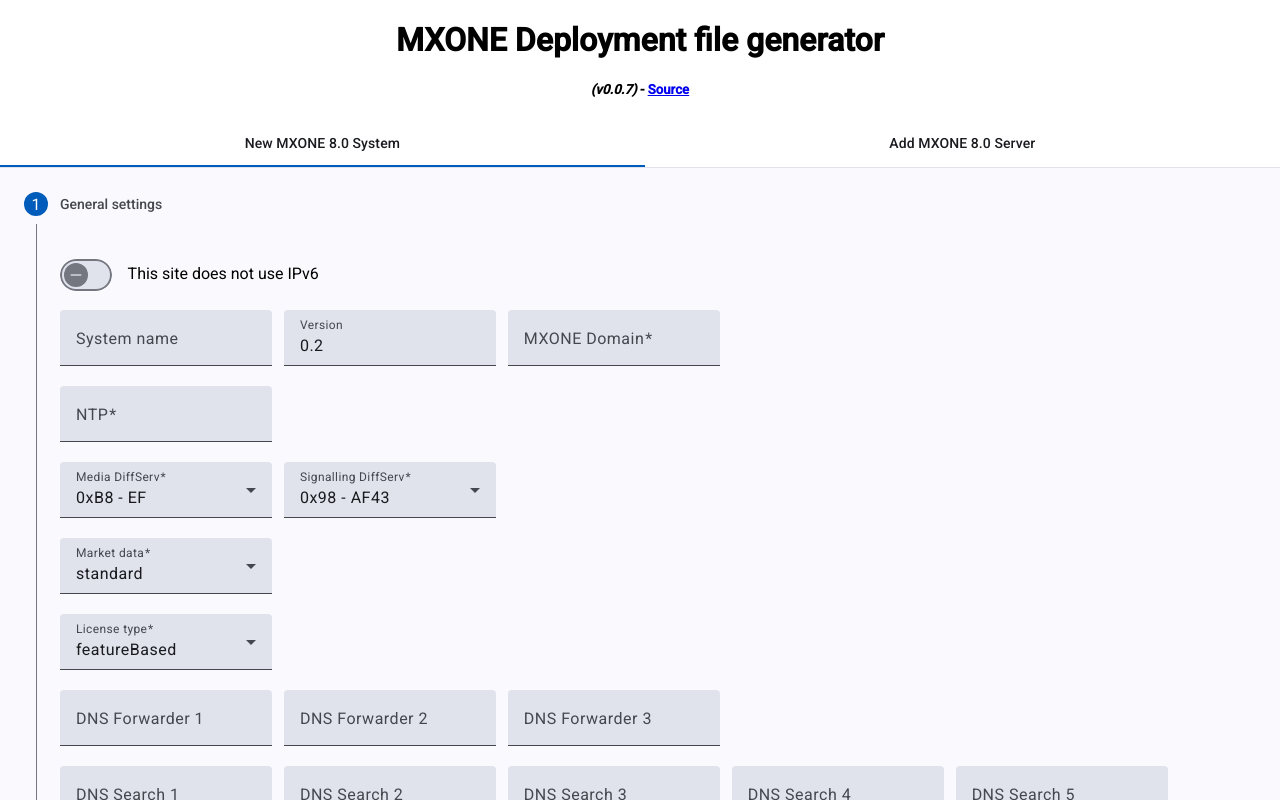
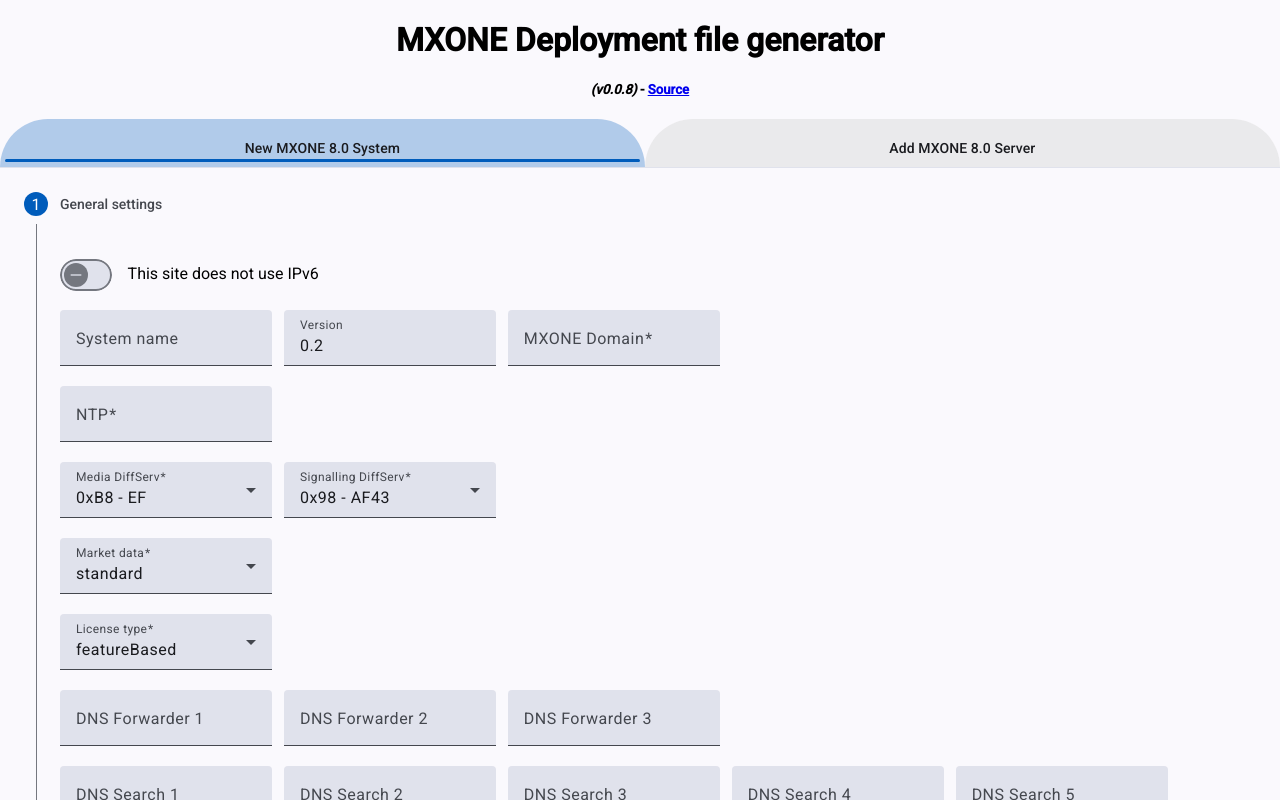
Before and after one commit to b-venter/mxone-config, an Angular app: page /home in a window 1280 px wide. Shown: the top 800 px of the page. Built offline with nearby package versions, Linux system fonts and the light colour scheme.

Commit message:
Improved network handling logic. Improved tab appearance

```diff
--- a/src/app/home/home.component.html
+++ b/src/app/home/home.component.html
@@ -4,7 +4,7 @@
 
 <!--NEW MXONE SYSTEM-->
 
-<mat-tab-group dynamicHeight>
+<mat-tab-group dynamicHeight animationDuration="400ms">
     <mat-tab label="New MXONE 8.0 System">
 
       <mat-vertical-stepper [linear]="stepper_linear" #stepper [animationDuration]="stepper_duration">
@@ -294,7 +294,7 @@
                 &nbsp;
                 <mat-form-field class="server-field">
                   <mat-label>IPv4</mat-label>
-                  <input matInput formControlName="ipv4" (change)="blockip4($event, j, 'ipv4')"/>
+                  <input matInput formControlName="ipv4" (change)="blockip4($event, j, 'ipv4')" matTooltip="IP address only, no CIDR"/>
                 </mat-form-field>
                 &nbsp;
                 <mat-form-field class="server-field">
@@ -440,9 +440,9 @@
       </mat-vertical-stepper>
     </mat-tab>
 
-<!----------------->
-<!--MXONE SERVERS-->
-<!----------------->
+<!--------------------->
+<!--MXONE SERVERS ADD-->
+<!--------------------->
 
     <mat-tab label="Add MXONE 8.0 Server">
       <mat-vertical-stepper [linear]="stepper_linear" #stepperOnly [animationDuration]="stepper_duration">
@@ -562,7 +562,7 @@
 
                   <mat-form-field class="server-field">
                     <mat-label>Network</mat-label>
-                    <input matInput formControlName="network"/>
+                    <input matInput (change)="clearNet($index)" matTooltip="Enter any IP address in range. The network value will be automatically calculated from the subnet." formControlName="network"/>
                   </mat-form-field>
                   &nbsp;
                   <mat-form-field class="server-field">
@@ -635,7 +635,7 @@
                 &nbsp;
                 <mat-form-field class="server-field">
                   <mat-label>IPv4</mat-label>
-                  <input matInput formControlName="ipv4" (change)="blockip4SO($event, j, 'ipv4')"/>
+                  <input matInput formControlName="ipv4" (change)="blockip4SO($event, j, 'ipv4')" matTooltip="IP address only, no CIDR"/>
                 </mat-form-field>
                 &nbsp;
                 <mat-form-field class="server-field">
--- a/src/app/home/home.component.scss
+++ b/src/app/home/home.component.scss
@@ -1,3 +1,4 @@
+
 .output-box {
     width: 90%;
     height: 100%;
@@ -10,3 +11,5 @@
 h3 {
   color: rgb(145, 177, 236);
 }
+
+//See also root style.scss > mat.tabs-overrides
--- a/src/app/home/home.component.ts
+++ b/src/app/home/home.component.ts
@@ -40,6 +40,7 @@
   net: string;
 }
 
+//DDN octets == 4 (32 bit)
 type ip4 = [
   number, //1
   number, //2
@@ -47,6 +48,7 @@
   number  //4
 ];
 
+//DDN octets = 16 (128 bit)
 type ip6 = [
   number, //1
   number, //2
@@ -98,7 +100,7 @@
   @ViewChild('stepper') stepper!: MatStepper;
   @ViewChild('stepperOnly') stepperOnly!: MatStepper;
 
-  version = "0.0.7"
+  version = "0.0.8"
 
   ipv6_test = false
   ipv6_true_text = "This site uses IPv6"
@@ -231,7 +233,7 @@
       system_name: [""],
       version: ["0.2"],
       mxone_domain: ["", [Validators.required, Validators.pattern('[a-zA-Z0-9.-]*')]], //
-      ntp: ["", Validators.required],
+      ntp: ["", [Validators.required, Validators.pattern('[a-zA-Z0-9.-]*')]],
       qos_media: [this.def_qos_media, Validators.required],
       qos_sig: [this.def_qos_sig, Validators.required],
       mrkt_data: [this.def_mrkt_data, Validators.required],
@@ -299,7 +301,7 @@
   addLim1() {
     const serverGroup = this.ds.group({
       host_name: ["", [Validators.required, Validators.pattern('[a-zA-Z0-9][a-zA-Z0-9-]*'), Validators.maxLength(63)]],
-      ipv4: ["", Validators.required],
+      ipv4: ["", [Validators.required, Validators.pattern('[0-9.]*')]],
       ipv6: [""],
       dc: ["", Validators.required],
       rack: ["", Validators.required],
@@ -755,21 +757,40 @@
     return nets
   }
 
+  makeFormDirty(f: FormControl, e: string){
+    f.setErrors({customError: true, message: e})
+    f.markAsTouched();
+  }
+
+  clearForm(f: FormControl){
+    f.setErrors(null);
+  }
+
+  clearNet(i: number) {
+    const gw = this.netwArray.at(i).get('gateway') as FormControl;
+    const sm = this.netwArray.at(i).get('subnet') as FormControl;
+    sm.reset();
+    gw.reset();
+  }
+
   subnetDoConversion(e: Event, i: number){
     var v = (e.target as HTMLInputElement).value
     var sm: number = 0;
     if (!isNaN(Number(v))) {
-      if (+v > 128) {
+      if (+v > 128 && this.ipv6_test) {
         console.error("CIDR cannot be larger than 128");
         this.netwArray.controls.at(i)?.patchValue({type: "ipv6"});
         this.netwArray.controls.at(i)?.patchValue({subnet: 128});
         sm = 128;
-      } else if (+v > 32) {
+      } else if (+v > 32 && this.ipv6_test) {
         this.netwArray.controls.at(i)?.patchValue({type: "ipv6"});
         sm = +v;
       }
+      else if (+v <= 32) {
+        sm = +v;
+      }
       else {
-        sm = +v;
+        return
       }
       //DDN format handled here
     } else {
@@ -826,22 +847,6 @@
       default:
         console.error("Invalid network type. Not IPv4 or IPv6.")
     }
-  }
-
-  makeFormDirty(f: FormControl, e: string){
-    f.setErrors({customError: true, message: e})
-    f.markAsTouched();
-  }
-
-  clearForm(f: FormControl){
-    f.setErrors(null);
-  }
-
-  clearNet(i: number) {
-    const gw = this.netwArray.at(i).get('gateway') as FormControl;
-    const sm = this.netwArray.at(i).get('subnet') as FormControl;
-    sm.reset();
-    gw.reset();
   }
 
   blockgw(e: Event, i: number) {
@@ -1182,6 +1187,16 @@
   }
 
   testIpV(ip: string): string {
+    const invalid4: RegExp = /[^0-9.]/g;
+    const invalid6: RegExp = /[^a-fA-F0-9:]/g;
+    var valid4 = invalid4.exec(ip);
+    var valid6 = invalid6.exec(ip);
+
+    if (valid4 !== null && valid6 !== null) {
+      //Neither clean IPv4 nor clean ipv6
+      return ""
+    }
+
     var v4 = ip.split(/\./).length;
     var v6 = ip.split(/\:/).length;
 
--- a/src/styles.scss
+++ b/src/styles.scss
@@ -1,4 +1,36 @@
 /* You can add global styles to this file, and also import other style files */
+@use '@angular/material' as mat;
 
-html, body { height: 100%; }
+
+html, body {
+    height: 100%;
+    background-color: #faf9fd;
+}
 body { margin: 0; font-family: Roboto, "Helvetica Neue", sans-serif; }
+
+app-home {
+    @include mat.tabs-overrides((
+      active-indicator-height: 3px,
+      active-indicator-shape: 10px 10px 10px 10px,
+      inactive-hover-label-text-color: white
+    ));
+  }
+mat-tab-group .mdc-tab {
+    border-top-right-radius: 50px;
+    border-top-left-radius: 50px;
+    border-top-width: thick;
+    border: #e0e0e000 solid thick;
+    border-bottom: none;
+    background-color: #e0e0e093;
+    --mat-sys-hover-state-layer-opacity: 0;
+}
+
+mat-tab-group .mdc-tab--active {
+    background-color: #005dbb4b;
+    //#e0e0e0;
+    border: #005dbb00 solid thick;
+}
+
+mat-tab-group .mdc-tab:hover {
+    background-color: #005dbbb2;
+}
```
